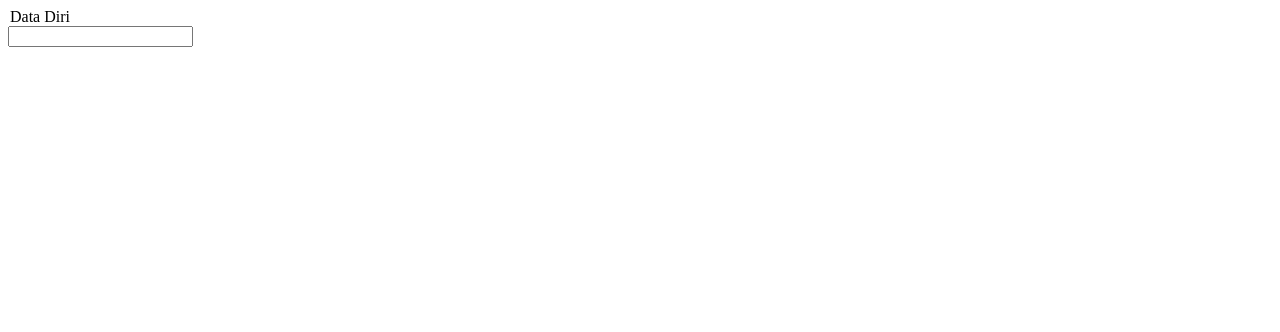
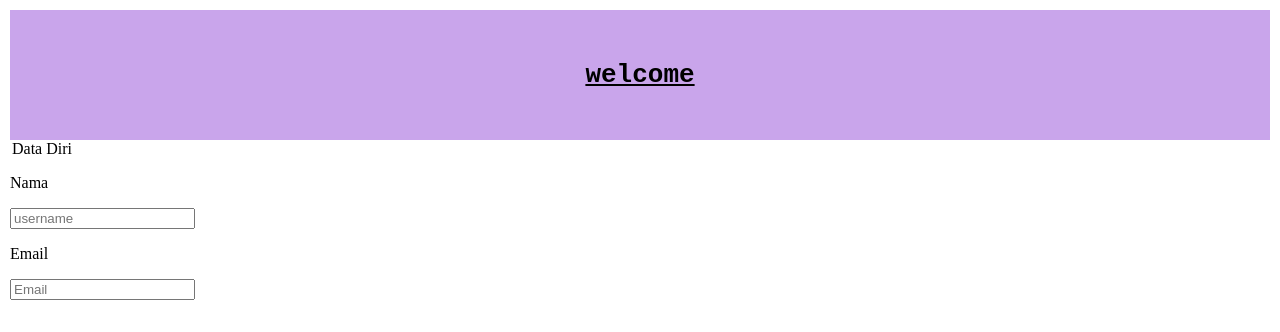
Before and after one commit to Programmer-20-PIT/latihan-html-css, a plain HTML site: page wahidun/html/index.html in a window 1280 px wide. Drawn offline with Linux system fonts and the light colour scheme.

Commit message:
wahidEdit

```diff
--- a/wahidun/css/style.css
+++ b/wahidun/css/style.css
@@ -1,7 +1,14 @@
-*{
-    padding: ;
+h1{
+    background-color: rgb(201, 165, 235);
+    text-align: center;
+    font-family: monospace;
+    padding: 50px;
+    margin: 0%;
+    text-decoration: underline;
 }
-
 body{
+    margin: 0px;
+    margin: 10px;
+    de
 
 }
--- a/wahidun/html/index.html
+++ b/wahidun/html/index.html
@@ -4,12 +4,17 @@
     <meta charset="UTF-8">
     <meta name="viewport" content="width=device-width, initial-scale=1.0">
     <title>hariKeTiga</title>
+    <link rel="stylesheet" href="/wahidun/css/style.css">
 </head>
 <body>
+    <h1>welcome</h1>
     <div class="wrapp">
         <form action="">
             <legend>Data Diri</legend>
-            <input type="text">
+            <p>Nama</p>
+            <input type="text" placeholder="username">
+            <p>Email</p>
+            <input type="email" placeholder="Email" id=""><br><br>
         </form>
     </div>
 </body>
```
